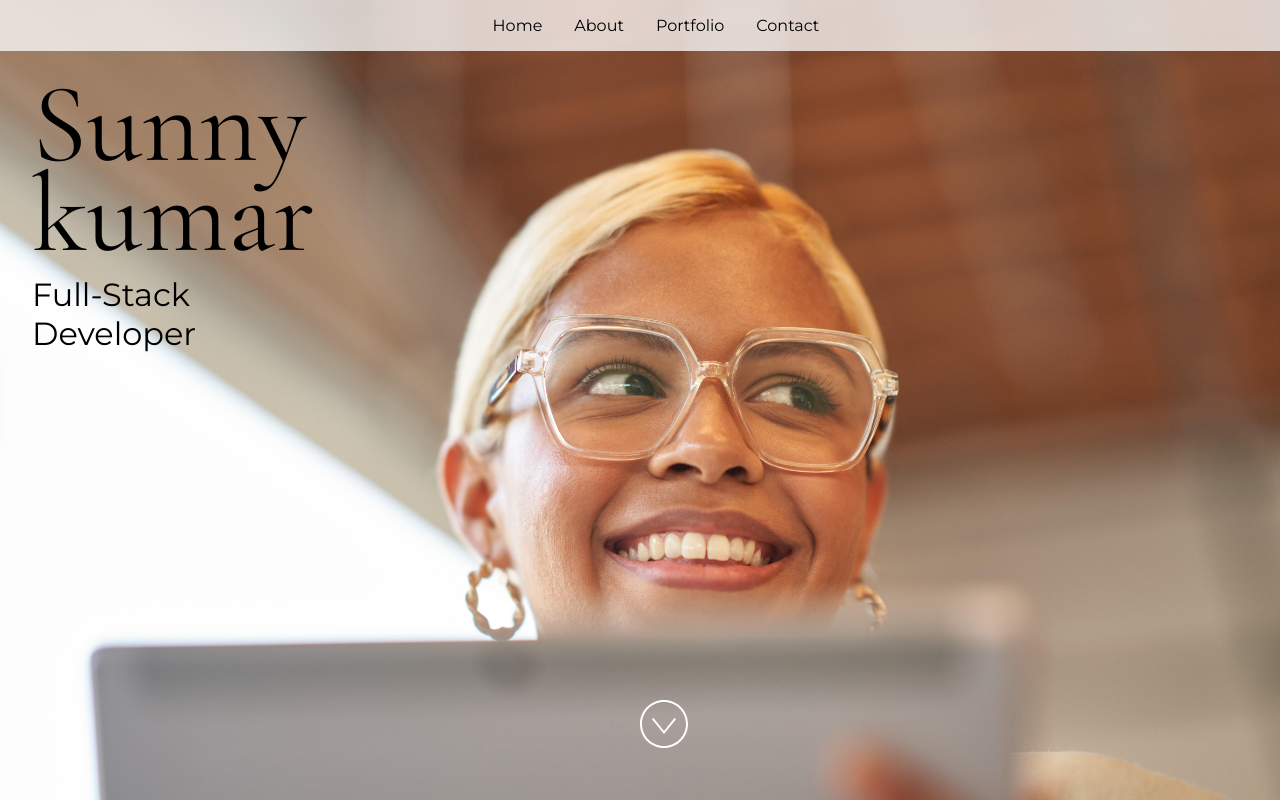
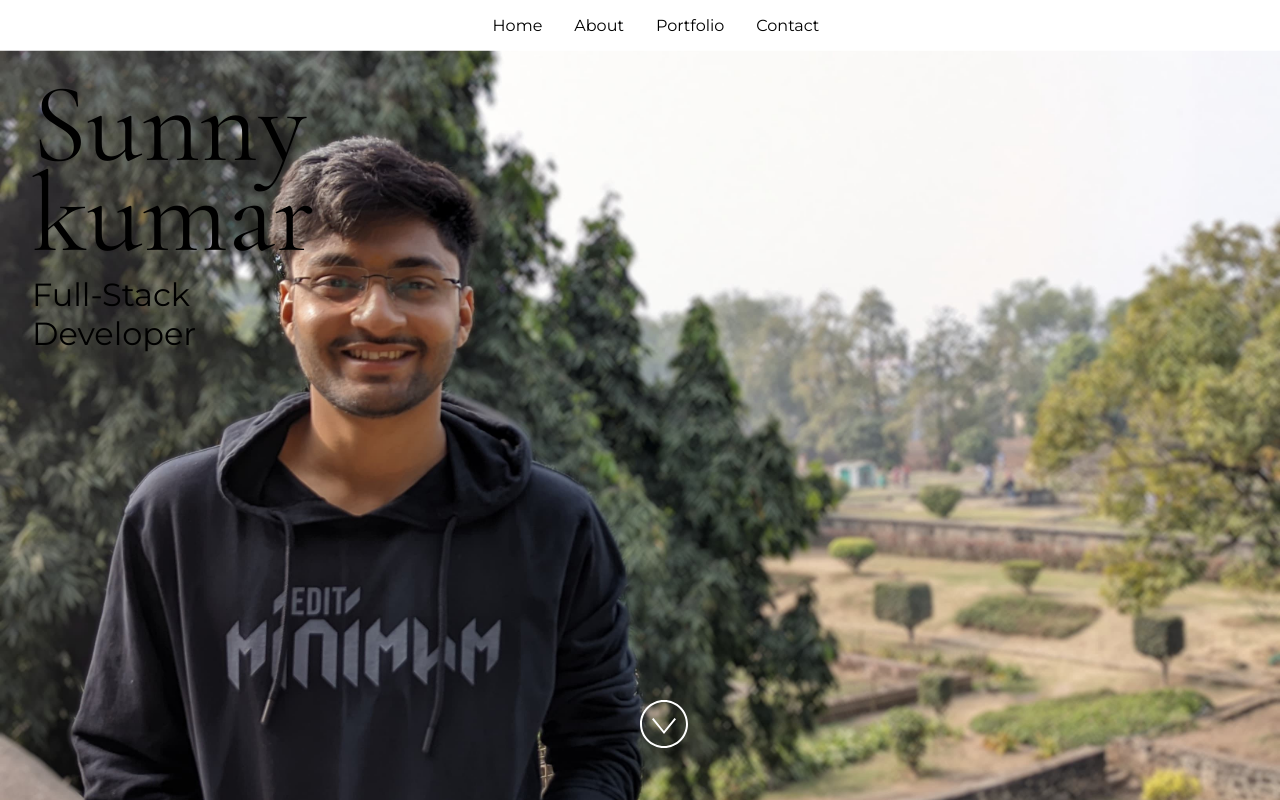
Before and after one commit to Sunnyk16/tempport, a React (Vite) app: page / in a window 1280 px wide. Built offline with nearby package versions, Linux system fonts and the light colour scheme.

Commit message:
changes added

```diff
--- a/src/Components/Home.jsx
+++ b/src/Components/Home.jsx
@@ -20,9 +20,9 @@ import PropTypes from "prop-types";
  * Need an image? Check out https://unsplash.com to download a photo you
  * freely use on your site.
  */
-import image from "../images/woman-with-tablet.jpg";
+import image from "../images/photo.jpg";
 
-const imageAltText = "Adult female in office setting leaning against a glass wall while holding a platinum Microsoft Surface Pro 7 in tablet mode preparing to write with Microsoft Surface Pen";
+const imageAltText = "";
 
 const Home = ({ name, title }) => {
   return (
--- a/src/styles.css
+++ b/src/styles.css
@@ -33,17 +33,20 @@ section.padding {
   padding: 5rem 0;
 }
 
-section img.background {
+ section img.background {
   height: 100%;
+  margin-top: 50px;
   left: 50%;
   object-fit: cover;
   pointer-events: none;
   position: absolute;
   top: 0;
   transform: translate(-50%, 0);
-  width: 100vmax;
+  width: 100%;
   z-index: -1;
 }
+
+
 
 h1 {
   font-family: "Cormorant Garamond", serif;
```
Also changed, not shown: src/images/photo.jpg (added), src/images/socials/profile-pic.png (added).
